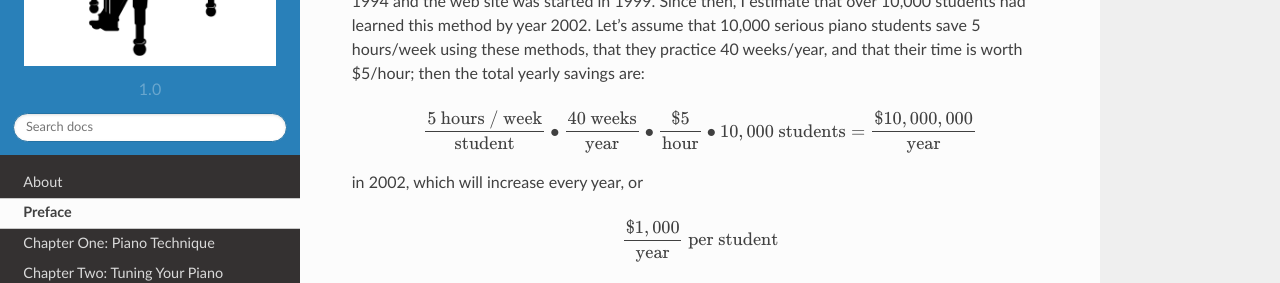
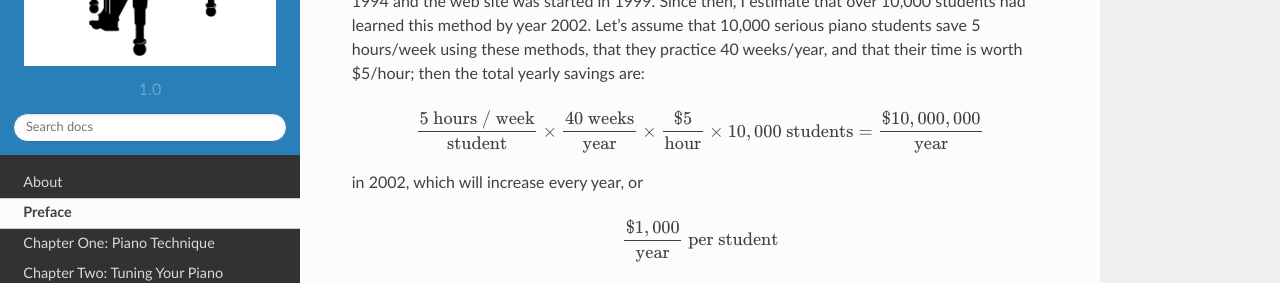
Before and after one commit to gmoe/piano_fundamentals, a Sphinx documentation site: the page built from source/preface.rst, in a window 1280 px wide and 900 px high, scrolled down 9315 px. Shown: the part 239-522 px from the top of the window. Built offline with Sphinx 7.4.7 and the Read the Docs theme 2.0.0, drawn with Linux system fonts in a browser that asks for light colours; formulas are drawn with MathJax 3.

Commit message:
Fixed some math equation formatting.

```diff
--- a/source/chapter2/CH2.2.rst
+++ b/source/chapter2/CH2.2.rst
@@ -145,7 +145,7 @@ mystery.
 
 Note that the frequency ratios of the 4th and 5th do not add up to that of the
 octave (:math:`1.5000 + 1.3333 = 2.8333` vs. :math:`2.0000`). Instead, they add
-up in logarithmic space because :math:`\frac{3}{2}•\frac{4}{3} = 2`. In
+up in logarithmic space because :math:`\frac{3}{2}\times\frac{4}{3} = 2`. In
 logarithmic space, multiplication becomes addition. Why might this be
 significant? The answer is because the geometry of the cochlea of the ear seems
 to have a logarithmic component.  Detecting acoustic frequencies on a
--- a/source/conf.py
+++ b/source/conf.py
@@ -30,7 +30,7 @@ on_rtd = os.environ.get('READTHEDOCS', None) == 'True'
 # Add any Sphinx extension module names here, as strings. They can be
 # extensions coming with Sphinx (named 'sphinx.ext.*') or your custom
 # ones.
-extensions = [ 'sphinx.ext.mathjax' ]
+extensions = [ 'sphinx.ext.pngmath' ]
 
 # Add any paths that contain templates here, relative to this directory.
 templates_path = ['_templates']
--- a/source/preface.rst
+++ b/source/preface.rst
@@ -493,15 +493,13 @@ their time is worth $5/hour; then the total yearly savings are:
 
 .. math::
 
-   \frac{5 \text{ hours / week}}{\text{student}} •
-   \frac{40 \text{ weeks}}{\text{year}} • \frac{$5}{\text{hour}} •
-   {10,000 \text{ students}} = \frac{$10,000,000}{\text{year}}
+   \frac{5\text{ hours / week}}{\text{student}}\times \frac{40\text{ weeks}}{\text{year}}\times\frac{\$5}{\text{hour}} \times{10,000\text{ students}}=\frac{\$10,000,000}{\text{year}}
 
 in 2002, which will increase every year, or
 
 .. math::
 
-   \frac{$1,000}{\text{year}} \text{ per student}
+   \frac{\$1,000}{\text{year}} \text{ per student}
 
 $10M/yr is only the savings of the students; we have not included the effects
 on teachers and the piano and music industries. Whenever adoption of scientific
```
